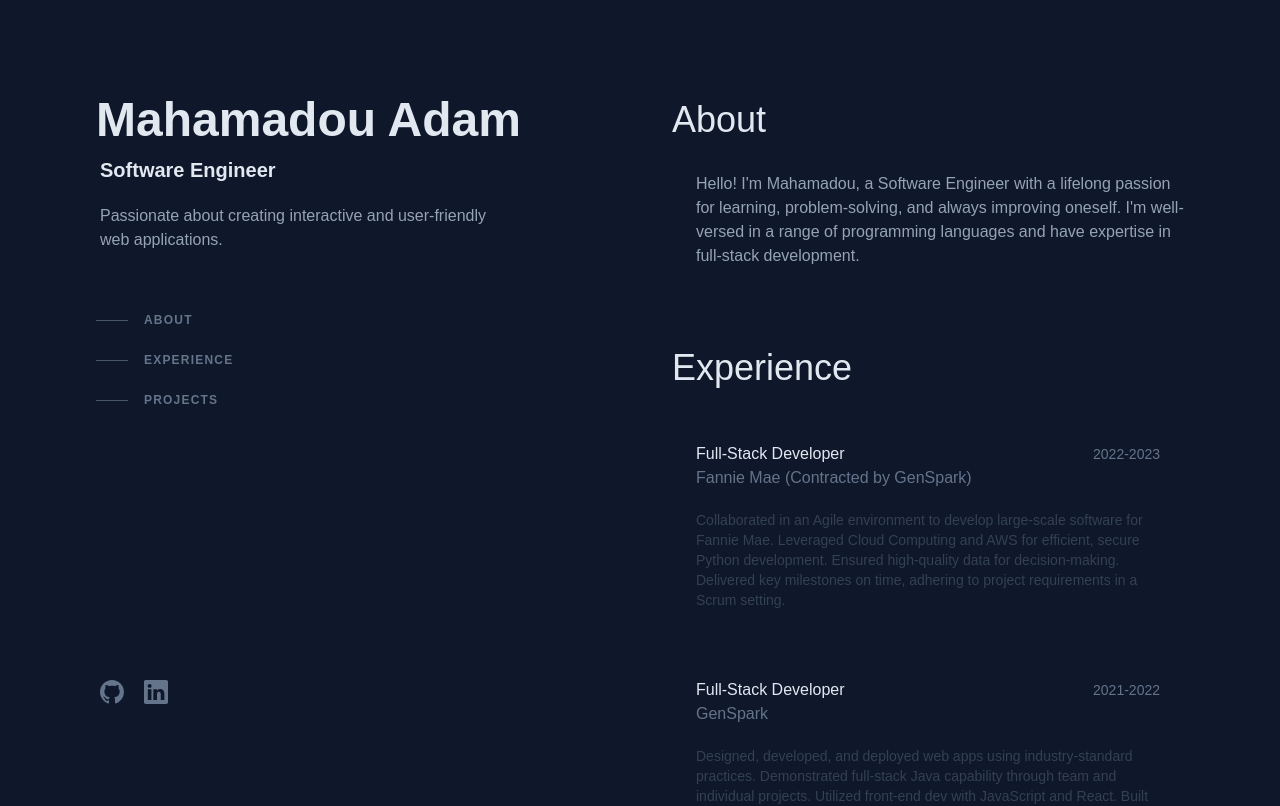
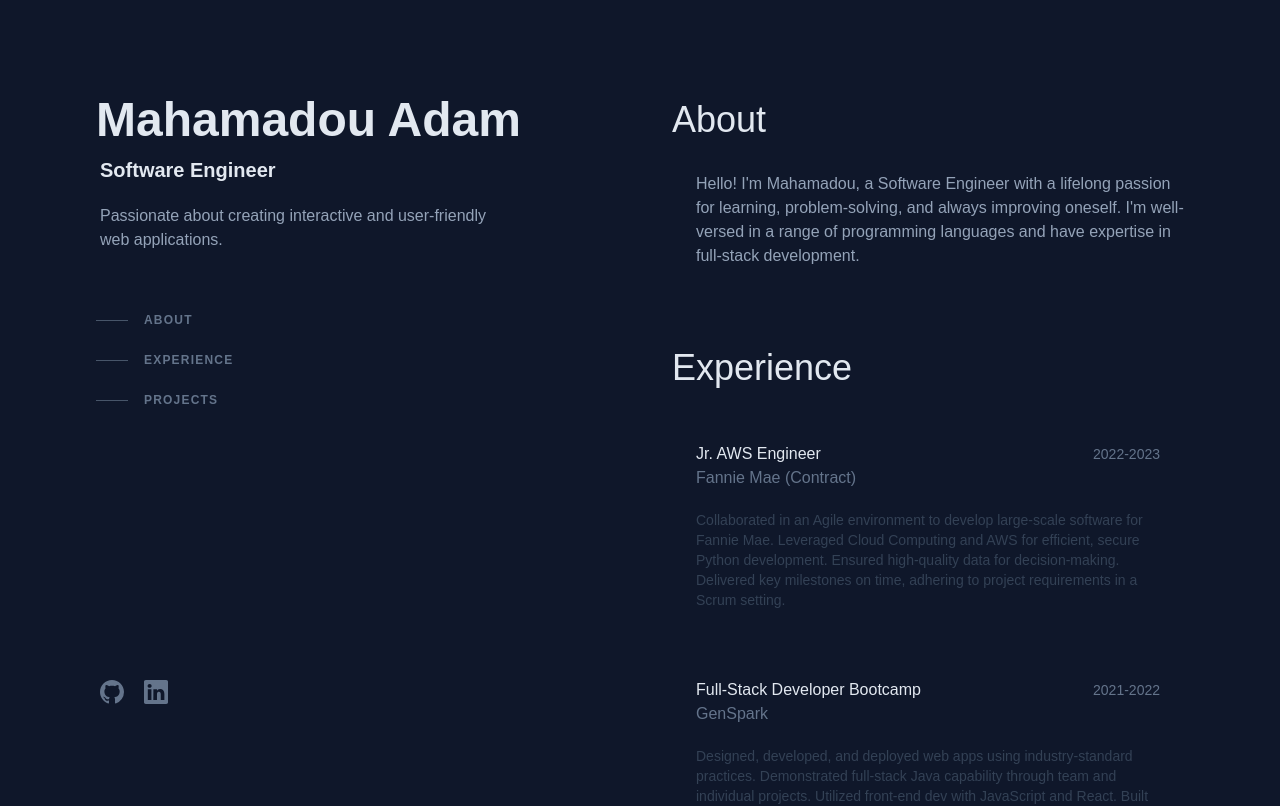
Before and after one commit to AbbaAdam1/Portfolio, a React (Create React App) app: page / in a window 1280 px wide. Shown: the top 806 px of the page. Built offline with nearby package versions, Linux system fonts and the light colour scheme.

Commit message:
minor title changes

```diff
--- a/src/Experience.js
+++ b/src/Experience.js
@@ -9,11 +9,11 @@ const Experience = () => {
       <div id="dim">
         <div className="float">
           <div className="flex items-center justify-between">
-            <div>Full-Stack Developer</div>
+            <div>Jr. AWS Engineer</div>
             <div className="text-sm text-slate-500">2022-2023</div>
           </div>
           <div className="text-slate-500">
-            Fannie Mae (Contracted by GenSpark)
+            Fannie Mae (Contract)
           </div>
           <p className="font-normal text-sm text-slate-700 py-5 dark:text-slate-400">
             Collaborated in an Agile environment to develop large-scale software
@@ -26,7 +26,7 @@ const Experience = () => {
 
         <div className="float">
           <div className="flex items-center justify-between">
-            <div>Full-Stack Developer</div>
+            <div>Full-Stack Developer Bootcamp</div>
             <div className="text-sm text-slate-500">2021-2022</div>
           </div>
           <div className="text-slate-500">GenSpark</div>
```
